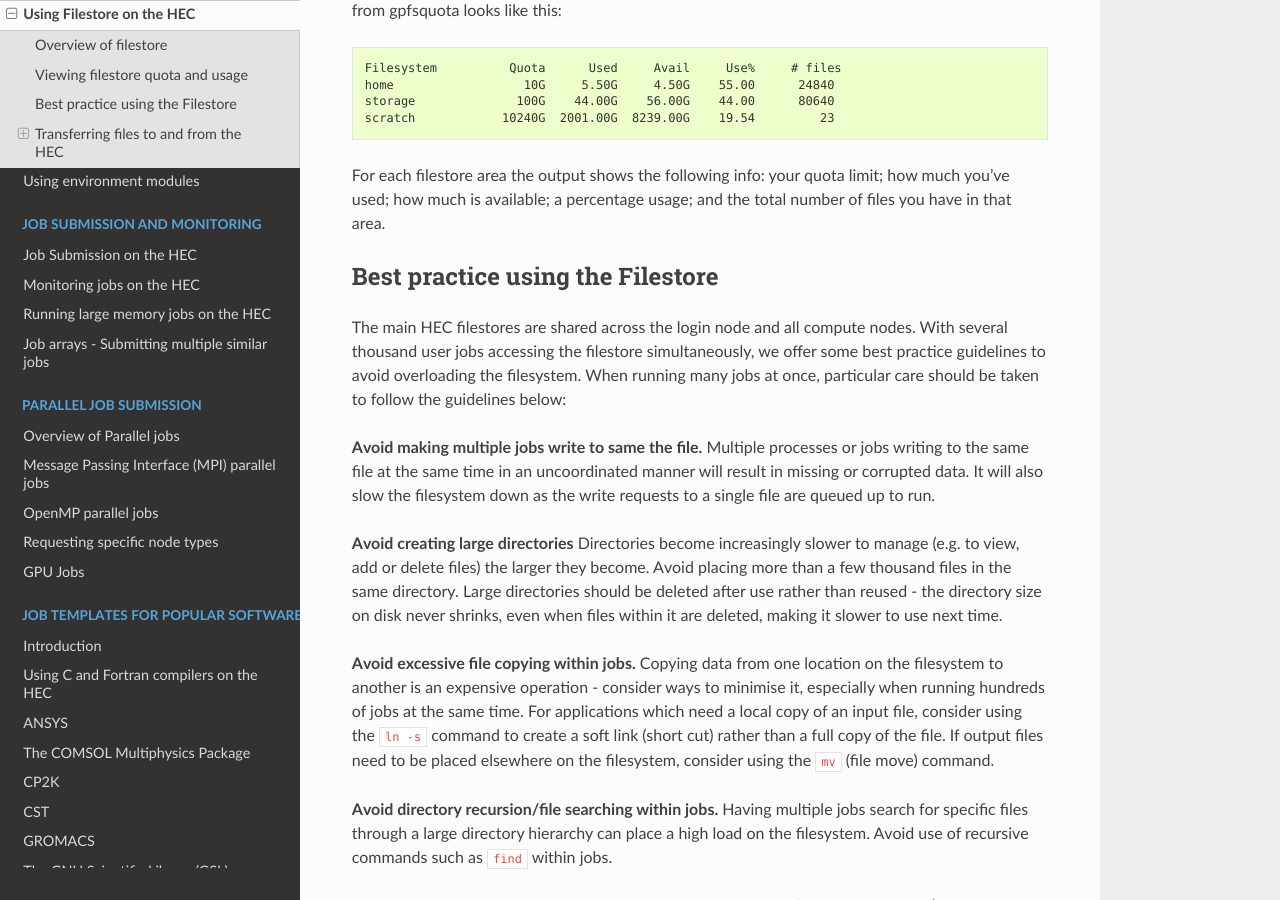
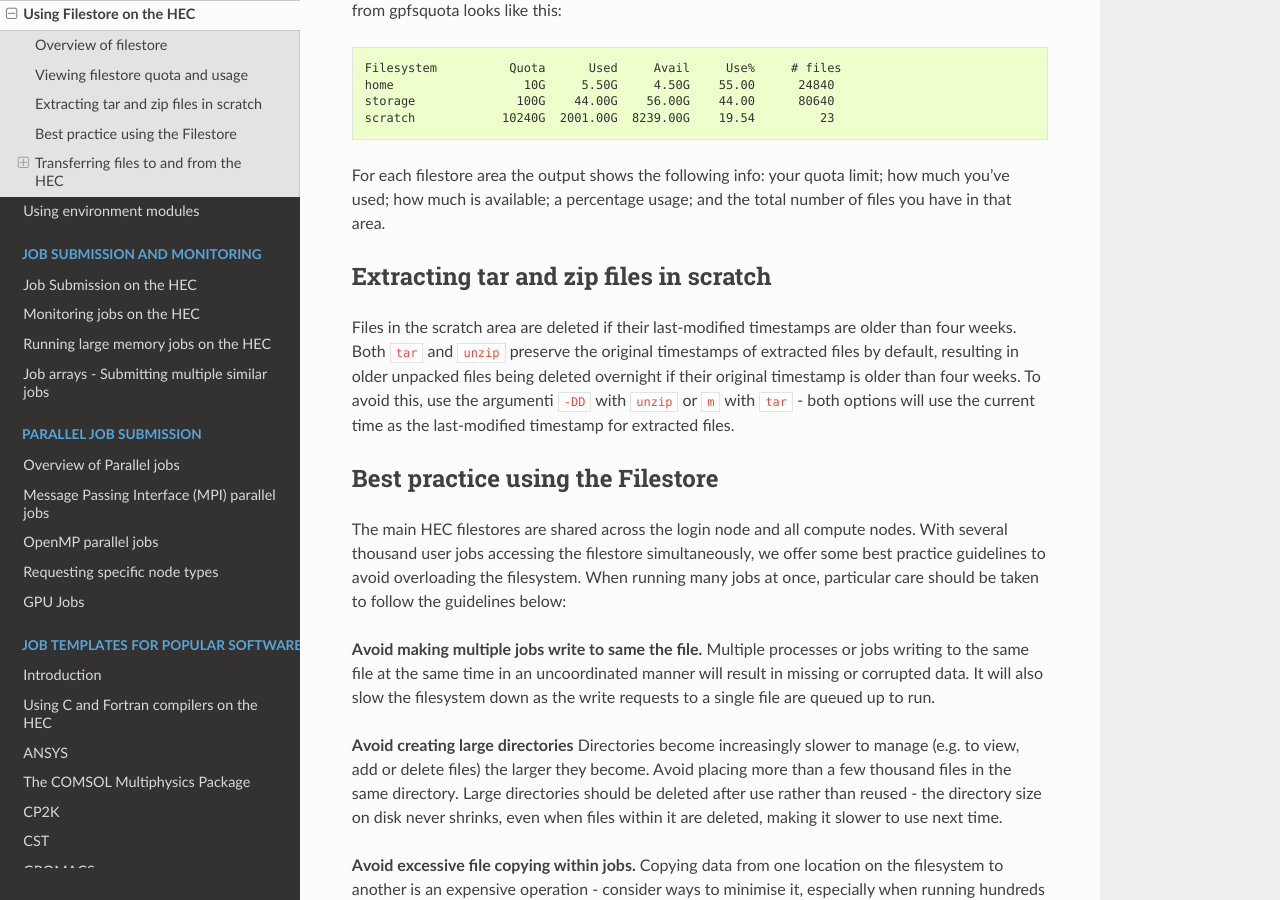
Before and after one commit to MikePacey/Lancaster-HEC, a Sphinx documentation site: the page built from docs/filestore.rst, in a window 1280 px wide and 900 px high, scrolled down 1186 px. Built offline with Sphinx 7.4.7 and the Read the Docs theme 2.0.0, drawn with Linux system fonts in a browser that asks for light colours; formulas are drawn with MathJax 3.

Commit message:
main branch

```diff
--- a/docs/filestore.rst
+++ b/docs/filestore.rst
@@ -83,6 +83,17 @@ Typical output from gpfsquota looks like this:
 For each filestore area the output shows the following info:
 your quota limit; how much you've used; how much is available;
 a percentage usage; and the total number of files you have in that area.
+
+Extracting tar and zip files in scratch
+---------------------------------------
+
+Files in the scratch area are deleted if their last-modified timestamps are
+older than four weeks. Both ``tar`` and ``unzip`` preserve the original
+timestamps of extracted files by default, resulting in older unpacked files
+being deleted overnight if their original timestamp is older than four weeks.
+To avoid this, use the argumenti ``-DD`` with ``unzip`` or ``m`` with ``tar`` -
+both options will use the current time as the last-modified timestamp for extracted
+files.
 
 Best practice using the Filestore
 ---------------------------------
--- a/docs/nodetypes.rst
+++ b/docs/nodetypes.rst
@@ -74,4 +74,4 @@ For parallel jobs making an exclusive resource request (ie, requesting one or mo
 
 For parallel jobs that do not make an exclusive request (ie, OpenMP jobs requesting a number of cores all on the same compute node):
 
-* If no node_type is specified the job will be eligible to run on any node that can suport the number of cores and amount of memory requested
+* If no node_type is specified the job will be eligible to run on any node that can support the number of cores and amount of memory requested
```
